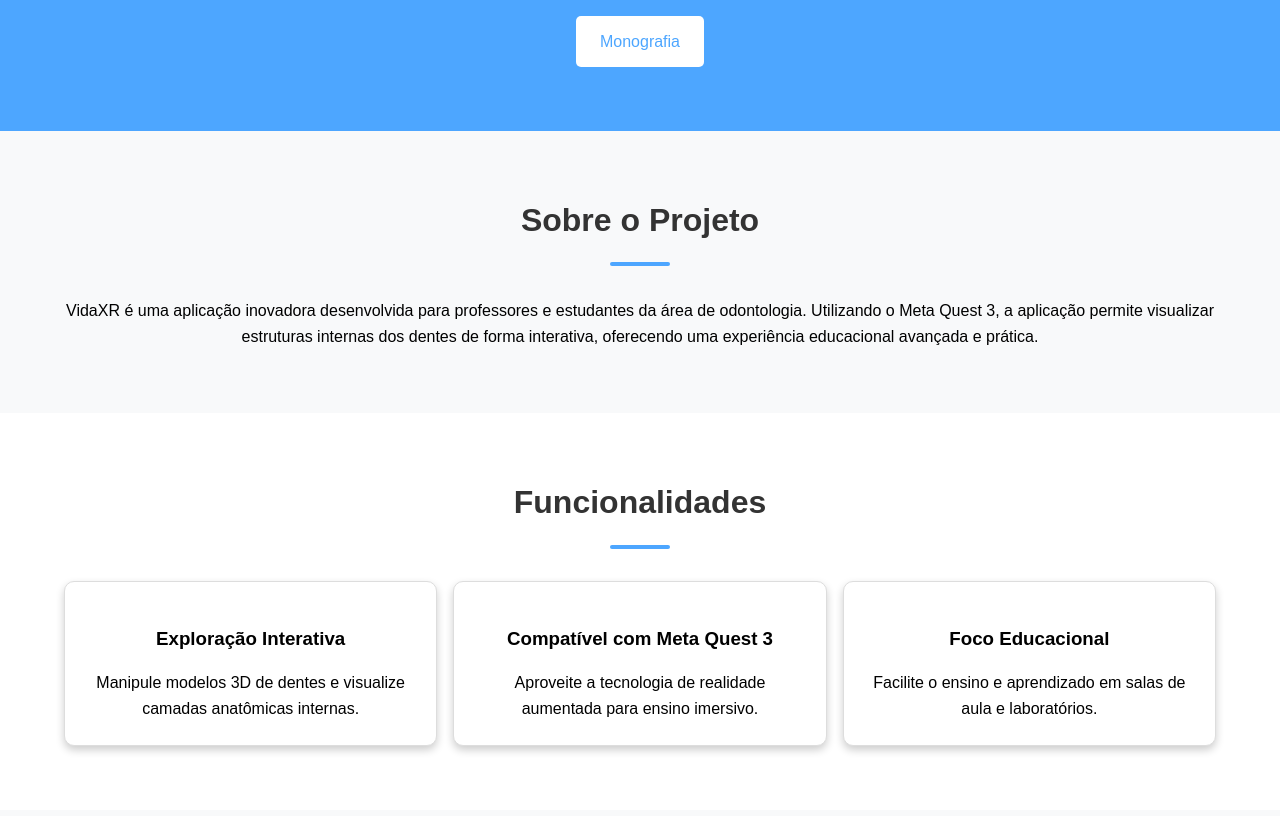
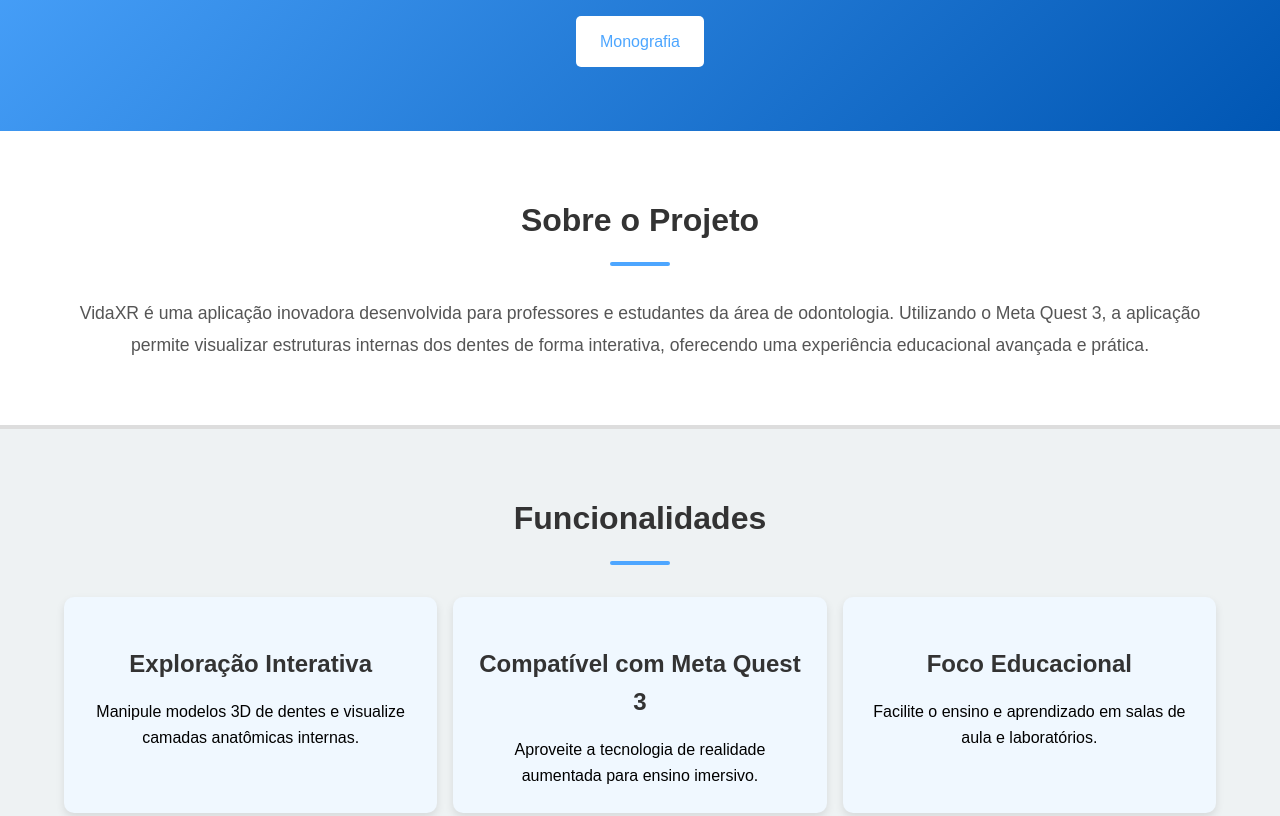
Before and after one commit to LucasCRamos/VidaXRLandingPage, a plain HTML site: page index.html in a window 1280 px wide. Shown: the part 460-1276 px from the top of the page. Drawn offline with Linux system fonts and the light colour scheme.

Commit message:
mudanca de background

```diff
--- a/style.css
+++ b/style.css
@@ -50,7 +50,7 @@
 /* Seção Hero */
 .hero {
     text-align: center;
-    background: #4DA6FF;
+    background: linear-gradient(135deg, #4DA6FF, #0056b3); /* Gradiente */
     color: #fff;
     padding: 4rem 0;
 }
@@ -88,16 +88,57 @@
     text-align: center;
 }
 
+section:nth-child(even) {
+    background-color: #eef2f3; /* Fundo claro para alternar */
+}
+
+section:nth-child(odd) {
+    background-color: #ffffff; /* Fundo branco para alternar */
+}
+
+/* Sobre o Projeto */
 .about {
     background-color: #f8f9fa;
+    border-bottom: 2px solid #ddd; /* Separador */
 }
 
+.about p {
+    color: #555; /* Texto mais suave */
+    font-size: 1.1rem;
+    line-height: 1.8;
+}
+
+/* Funcionalidades */
 .features {
     background-color: #ffffff;
+    border-top: 2px solid #ddd; /* Separador */
 }
 
-.demo {
-    background-color: #f8f9fa;
+.features .feature-list {
+    display: grid;
+    grid-template-columns: repeat(auto-fit, minmax(280px, 1fr));
+    gap: 1rem;
+    margin-top: 2rem;
+}
+
+.feature-item {
+    background: #f0f8ff; /* Fundo azul claro */
+    padding: 1.5rem;
+    border-radius: 10px;
+    border: none;
+    box-shadow: 0 4px 8px rgba(0, 0, 0, 0.1); /* Suaviza */
+    transition: transform 0.2s, box-shadow 0.2s;
+}
+
+.feature-item:hover {
+    transform: scale(1.05);
+    box-shadow: 0 8px 16px rgba(0, 0, 0, 0.3);
+}
+
+.feature-item h3 {
+    margin-bottom: 1rem;
+    color: #333;
+    font-size: 1.5rem;
 }
 
 /* Títulos */
@@ -116,32 +157,6 @@
     background: #4DA6FF;
     margin: 1rem auto 0;
     border-radius: 2px;
-}
-
-/* Lista de funcionalidades */
-.features .feature-list {
-    display: grid;
-    grid-template-columns: repeat(auto-fit, minmax(280px, 1fr));
-    gap: 1rem;
-    margin-top: 2rem;
-}
-
-.feature-item {
-    background: #fff;
-    padding: 1.5rem;
-    border-radius: 10px;
-    box-shadow: 0 4px 8px rgba(0, 0, 0, 0.2);
-    border: 1px solid #ddd;
-    transition: transform 0.2s, box-shadow 0.2s;
-}
-
-.feature-item:hover {
-    transform: scale(1.05);
-    box-shadow: 0 8px 16px rgba(0, 0, 0, 0.3);
-}
-
-.feature-item h3 {
-    margin-bottom: 1rem;
 }
 
 /* Galeria */
```
Also changed, not shown: 1 other file.
